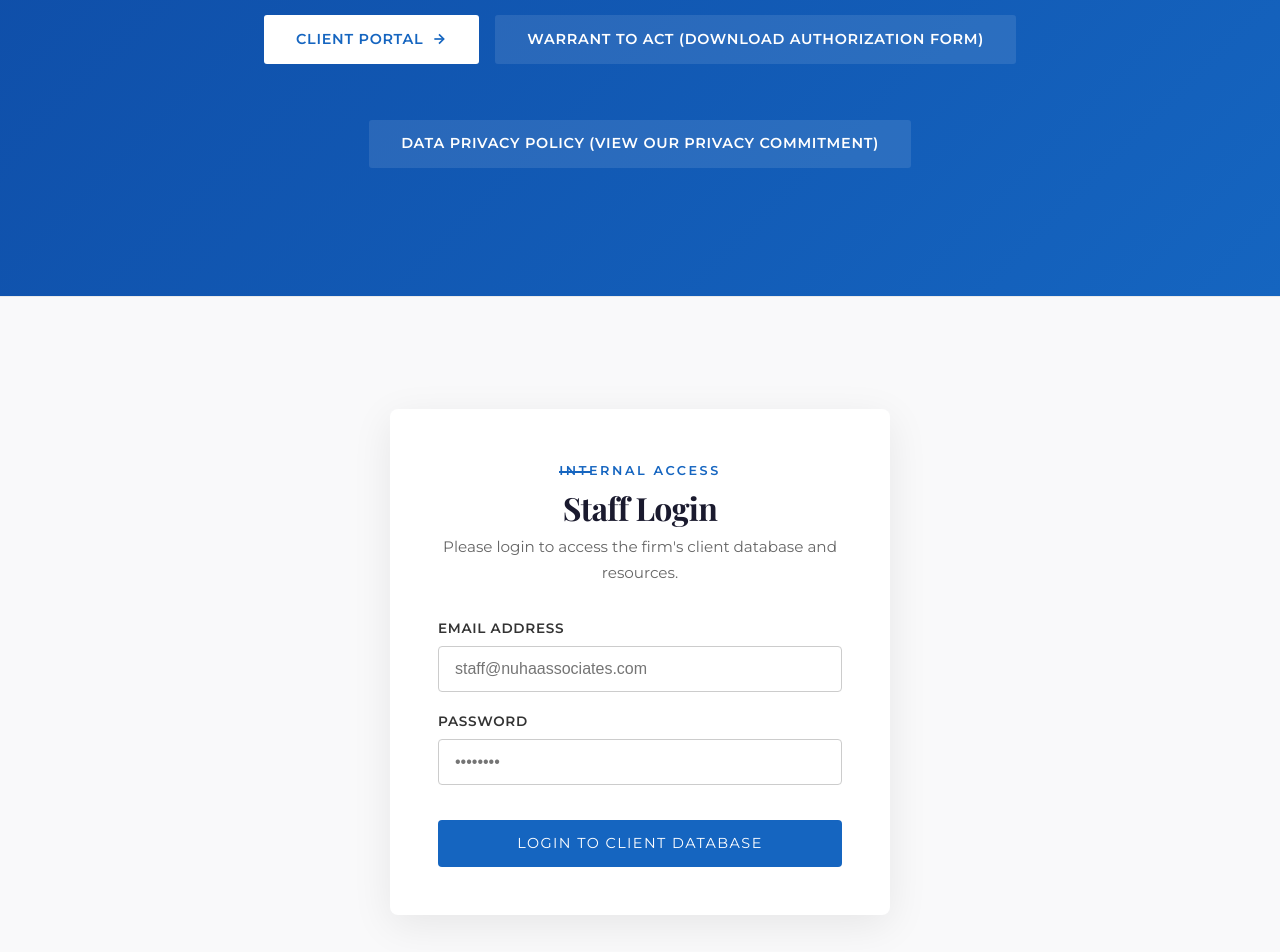
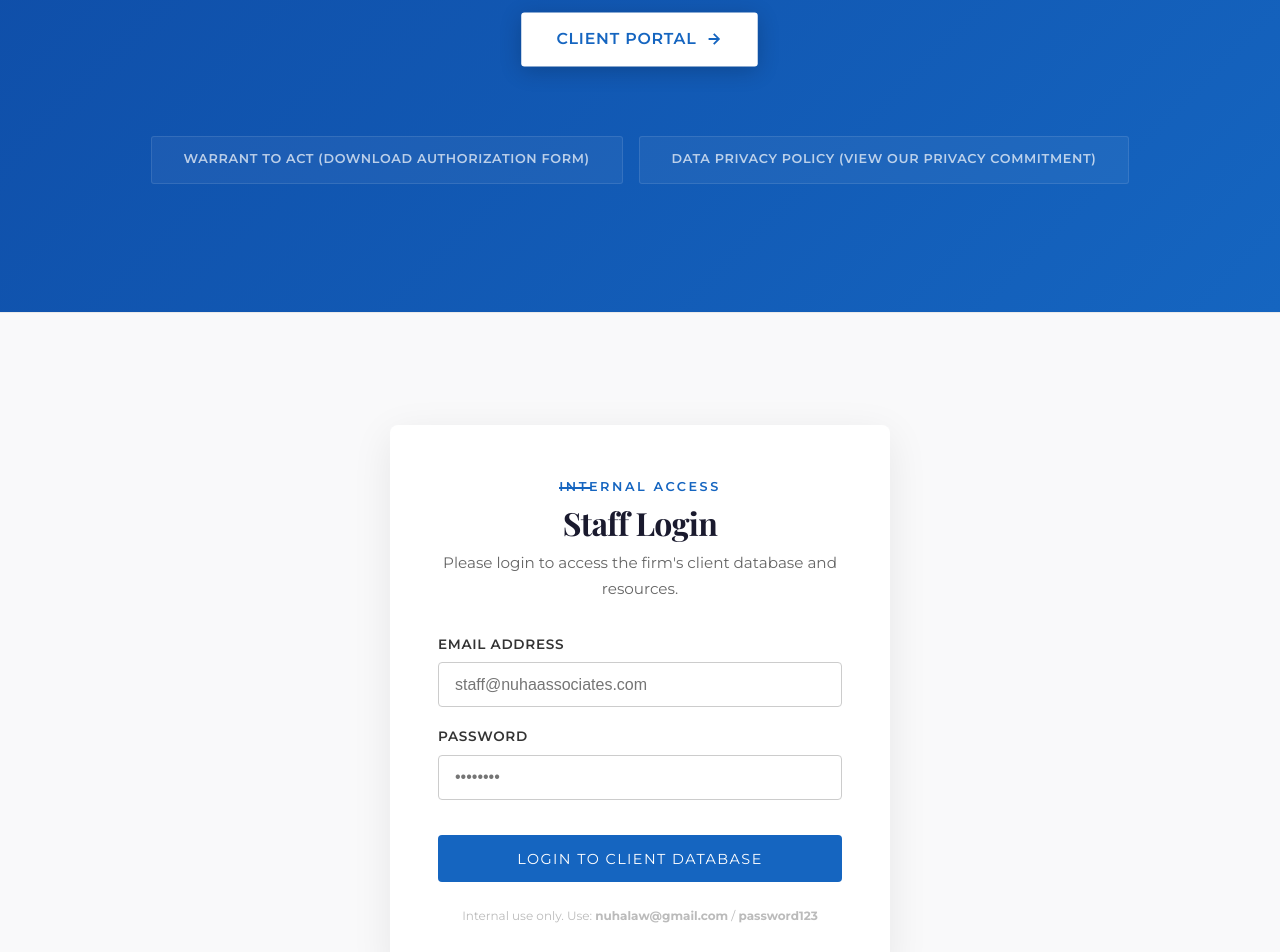
Before and after one commit to EtramaDiRaizel/nuhaassociatelaw, a Next.js app: page / in a window 1280 px wide. Shown: the part 7880-8832 px from the top of the page. Built offline with nearby package versions, Linux system fonts and the light colour scheme.

Commit message:
Differentiate portal buttons and add staff login hint

```diff
--- a/src/app/page.tsx
+++ b/src/app/page.tsx
@@ -508,12 +508,13 @@ export default function Home() {
           </div>
 
           <ScrollReveal delay={500}>
-            <div style={{ display: 'flex', gap: '1rem', flexWrap: 'wrap', justifyContent: 'center' }}>
+            <div style={{ display: 'flex', flexDirection: 'column', alignItems: 'center', gap: '2rem' }}>
               <a
                 className="portal__cta"
                 href="https://forms.gle/yukpgfU8DBzt6uen9"
                 target="_blank"
                 rel="noopener noreferrer"
+                style={{ scale: '1.1', boxShadow: '0 4px 20px rgba(0,0,0,0.2)' }}
               >
                 Client portal
                 <svg
@@ -528,12 +529,14 @@ export default function Home() {
                   <path d="m12 5 7 7-7 7" />
                 </svg>
               </a>
+
+              <div style={{ display: 'flex', gap: '1rem', flexWrap: 'wrap', justifyContent: 'center' }}>
                 <a
                   className="portal__cta"
                   href="https://drive.google.com/drive/folders/1dNVKlvGnCENCyM2rpPE2djHFjnq1K7nP"
                   target="_blank"
                   rel="noopener noreferrer"
-                style={{ backgroundColor: 'rgba(255,255,255,0.1)', color: '#fff' }}
+                  style={{ backgroundColor: 'rgba(255,255,255,0.05)', color: 'rgba(255,255,255,0.7)', fontSize: '0.8rem', border: '1px solid rgba(255,255,255,0.1)' }}
                 >
                   Warrant to Act (Download Authorization Form)
                 </a>
@@ -542,10 +545,11 @@ export default function Home() {
                   href="https://drive.google.com/drive/folders/1dNVKlvGnCENCyM2rpPE2djHFjnq1K7nP"
                   target="_blank"
                   rel="noopener noreferrer"
-                style={{ backgroundColor: 'rgba(255,255,255,0.1)', color: '#fff' }}
+                  style={{ backgroundColor: 'rgba(255,255,255,0.05)', color: 'rgba(255,255,255,0.7)', fontSize: '0.8rem', border: '1px solid rgba(255,255,255,0.1)' }}
                 >
                   Data Privacy Policy (View our privacy commitment)
                 </a>
+              </div>
             </div>
           </ScrollReveal>
         </div>
@@ -627,6 +631,9 @@ export default function Home() {
                   Login to Client Database
                 </button>
               </form>
+              <div style={{ marginTop: "1.5rem", textAlign: "center", fontSize: "0.75rem", color: "#bbb" }}>
+                Internal use only. Use: <strong>nuhalaw@gmail.com</strong> / <strong>password123</strong>
+              </div>
             </ScrollReveal>
           </div>
         </div>
```
Lines whose indentation alone changed are shown as unchanged.
